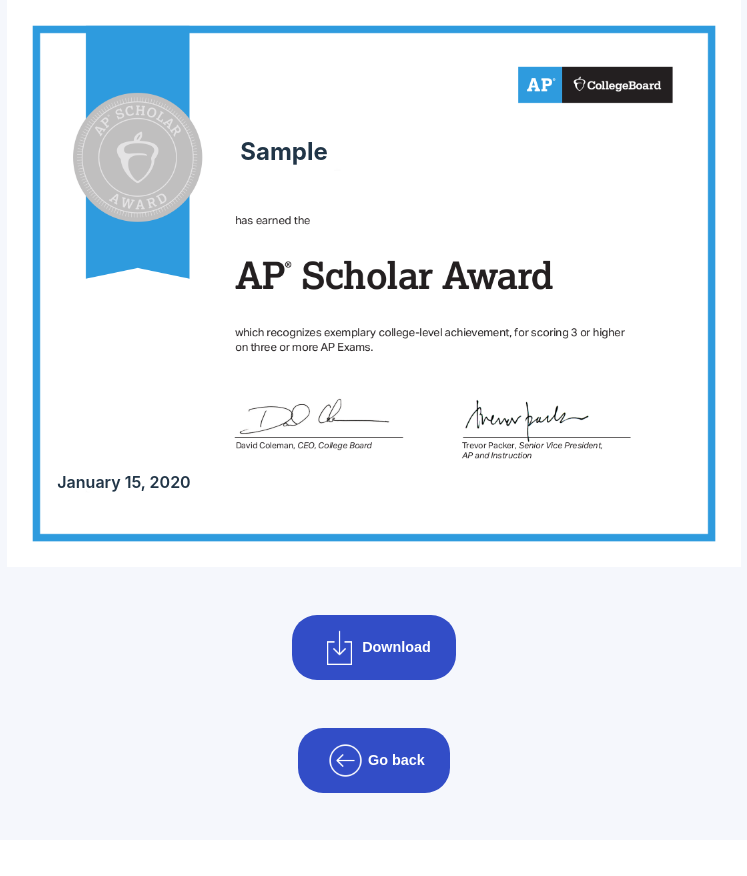
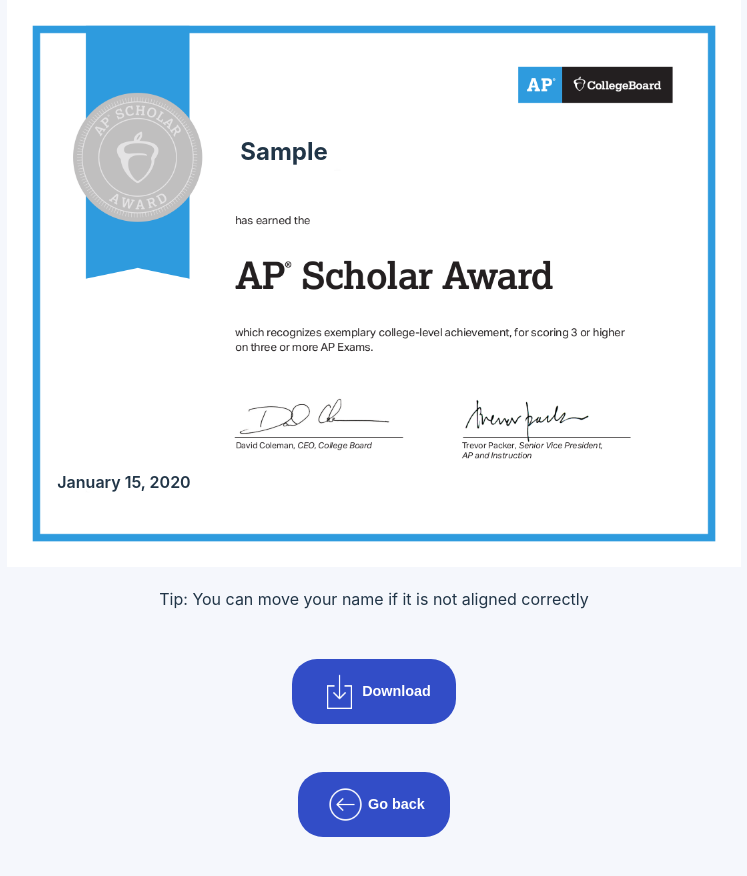
Before and after one commit to EdwardX29/ap-award-clone, a React (Vite) app: page / in a window 1280 px wide. Both pictures are taken after typing "Sample", "2020-01-15" into the empty fields and a click on the input "Next". Shown: the top 876 px of the page, without its empty margins (266-1013 px from the left). Before the commit the page ends 840 px from the top, so only its background shows below. Built offline with nearby package versions, Linux system fonts and the light colour scheme.

Commit message:
address type issues

```diff
--- a/src/components/Award.css
+++ b/src/components/Award.css
@@ -95,5 +95,8 @@
     filter : invert(100%) sepia(100%) saturate(0%) hue-rotate(165deg) brightness(105%) contrast(102%);
 }
 
+.tip {
+    margin:20px;
+}
 
 /*  1100 850 */
--- a/src/components/Award.tsx
+++ b/src/components/Award.tsx
@@ -53,7 +53,7 @@
         setSubmitted(false)
     }
 
-    const exportRef = useRef();
+    const exportRef = useRef(null);
 
     return (
         <>
@@ -71,6 +71,8 @@
             <p onClick={() => console.log("clicked")}className="date">{formatDate(date)}</p>
             <img className="awardImage" src={image} />
         </div>
+
+        <p className="tip">Tip: You can move your name if it is not aligned correctly</p>
         <button className="btn" id="downloadBtn" onClick={() => exportAsImage(exportRef.current, awardType+" - " + name)}>
             <img src={Download} / >Download
         </button>
--- a/src/components/exportAsImage.ts
+++ b/src/components/exportAsImage.ts
@@ -1,13 +1,13 @@
 import html2canvas from "html2canvas"
-const exportAsImage = async (element, imageFileName) => {
+const exportAsImage = async (element:any, imageFileName:string) => {
     const canvas = await html2canvas(element);
     const image = canvas.toDataURL("image/png", 1.0);
     downloadImage(image, imageFileName);
     };
 
-    const downloadImage = (blob, fileName) => {
+    const downloadImage = (blob:any, fileName:string) => {
         const fakeLink = window.document.createElement("a");
-        fakeLink.style = "display:none;";
+        fakeLink.setAttribute('style', 'display:none;')
         fakeLink.download = fileName;
 
         fakeLink.href = blob;
--- a/vite.config.ts
+++ b/vite.config.ts
@@ -3,5 +3,6 @@
 
 // https://vitejs.dev/config/
 export default defineConfig({
-  plugins: [react()]
+  base: '/ap-award-clone/',
+  plugins: [react()],
 })
```
